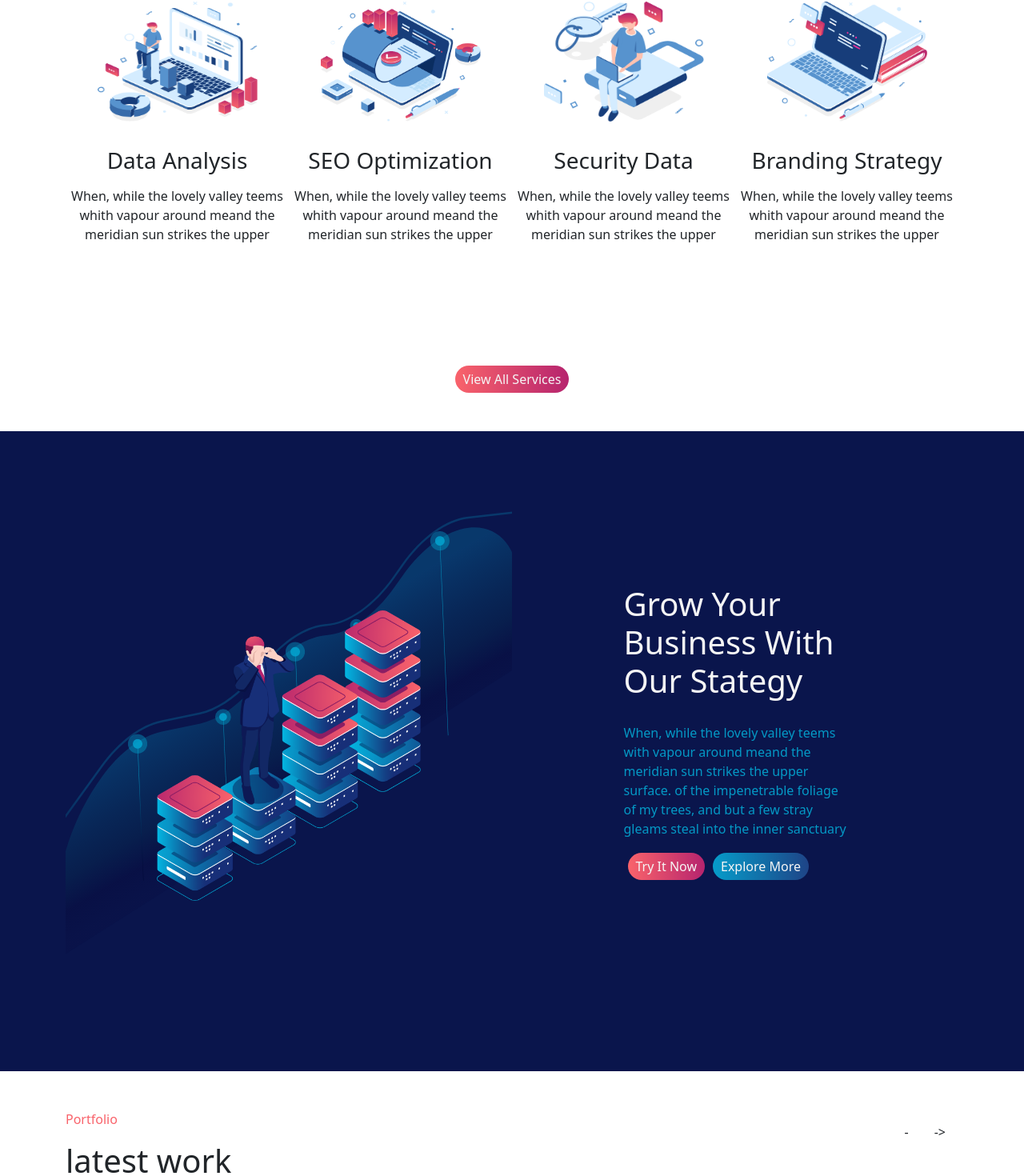
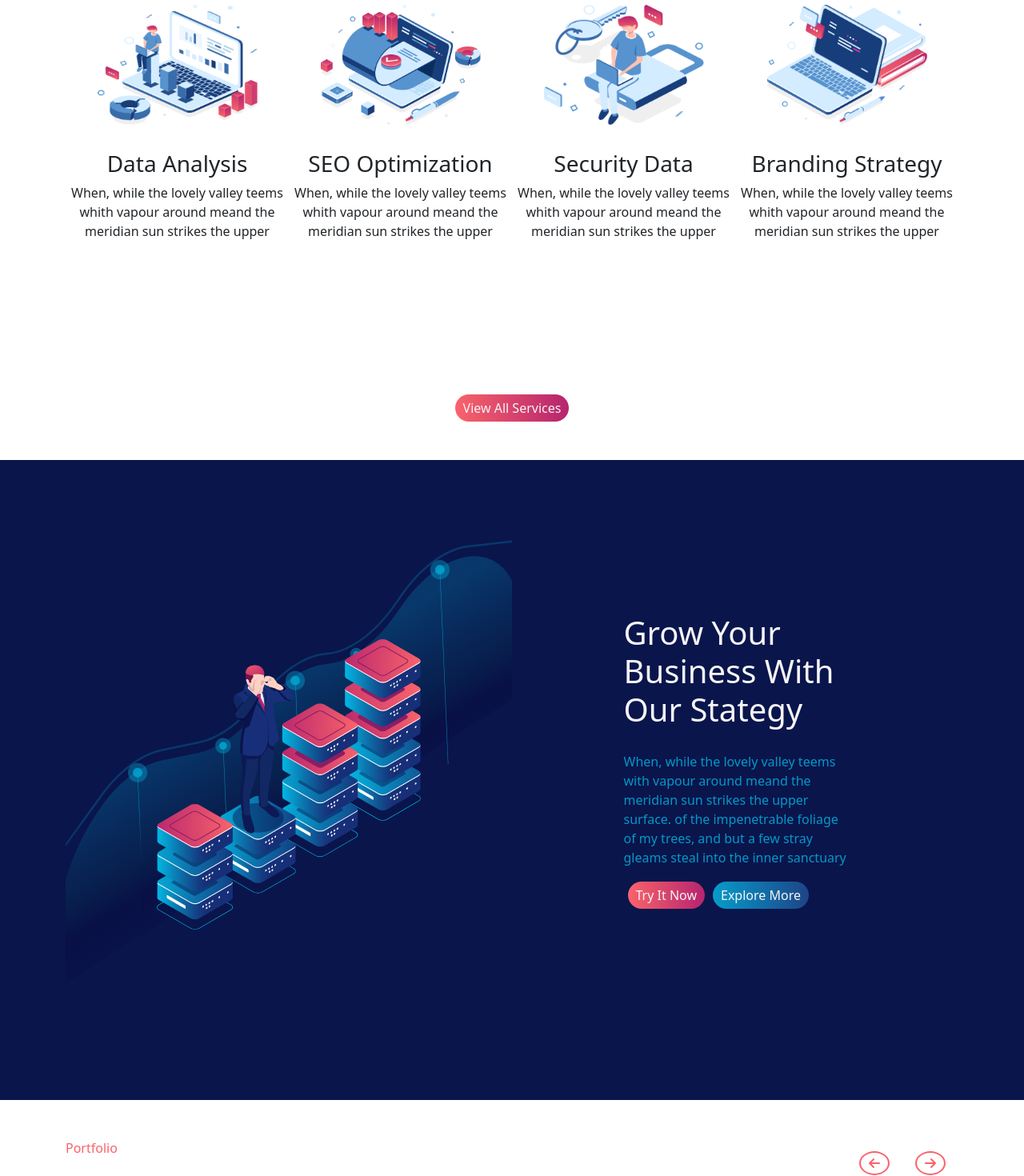
Before and after one commit to VincenzoDePetris/proj-html-vuejs, a Vue app: page / in a window 1280 px wide. Shown: the part 1081-2551 px from the top of the page at 80% size. Built offline with nearby package versions, Linux system fonts and the light colour scheme.

Commit message:
add: hover

```diff
--- a/src/assets/general.scss
+++ b/src/assets/general.scss
@@ -31,6 +31,16 @@ button {
     rgb(30, 68, 135)
   );
   color: whitesmoke;
+
+  &:hover {
+    background: linear-gradient(
+      to right,
+
+      #f9636b 0%,
+
+      #b6246e 100%
+    );
+  }
 }
 
 .orange-btn {
@@ -42,6 +52,15 @@ button {
     #b6246e 100%
   );
   color: whitesmoke;
+  &:hover {
+    background: linear-gradient(
+      to right,
+
+      rgb(6, 156, 202) 0%,
+
+      rgb(30, 68, 135)
+    );
+  }
 }
 
 .orange {
--- a/src/components/AppMain.vue
+++ b/src/components/AppMain.vue
@@ -38,7 +38,11 @@ export default {
 
 <template>
   <BusinessPlanning @exploreMore="clickedButton" @tryNow="clickedButton" />
-  <WhatWeDo @clickCard="clickedCard" @clickedButton="clickedButton" />
+  <WhatWeDo
+    @clickCard="clickedCard"
+    @clickedButton="clickedButton"
+    @clickArrow="clickedButton"
+  />
   <GrowBusiness @exploreMore="clickedButton" @tryNow="clickedButton" />
   <LatestWork @clickCard="clickedCard" />
   <Pricing @orderNow="clickedOrder" />
--- a/src/components/mainComponents/LatestWork.vue
+++ b/src/components/mainComponents/LatestWork.vue
@@ -38,10 +38,12 @@ export default {
         <h1><span>latest</span> work</h1>
       </div>
       <div class="d-flex">
-        <div class="m-3" @click="goPrev()">-</div>
-        <div class="m-3" @click="goNext()">-></div>
-        <!-- <div><font-awesome-icon icon="fa-solid fa-arrow-left" /></div> -->
-        <!-- <div><font-awesome-icon icon="fa-solid fa-arrow-right" /></div> -->
+        <div class="m-3 icon" @click="goPrev()">
+          <font-awesome-icon icon="fa-solid fa-arrow-left" />
+        </div>
+        <div class="m-3 icon" @click="goNext()">
+          <font-awesome-icon icon="fa-solid fa-arrow-right" />
+        </div>
       </div>
     </div>
     <div class="d-flex">
@@ -69,6 +71,16 @@ export default {
 </template>
 
 <style lang="scss" scoped>
+.icon {
+  color: #f9636b;
+  border: solid 2px #f9636b;
+  border-radius: 50%;
+  height: 30px;
+  padding: 5px 10px;
+  display: flex;
+  justify-content: center;
+  align-items: center;
+}
 .card {
   width: 35%;
   margin: 50px;
@@ -79,6 +91,16 @@ export default {
   font-size: 0.7rem;
   h5 {
     font-size: 1rem;
+  }
+  &:hover {
+    cursor: pointer;
+    background: linear-gradient(
+      to right,
+
+      #f9636b 0%,
+
+      #b6246e 100%
+    );
   }
 }
 
--- a/src/components/mainComponents/Pricing.vue
+++ b/src/components/mainComponents/Pricing.vue
@@ -34,7 +34,7 @@ export default {
           <p><b>Exceptional</b> Design</p>
 
           <button class="orange-btn mt-5" @click="$emit('orderNow')">
-            Order Now ->
+            Order Now <font-awesome-icon icon="fa-solid fa-arrow-right" />
           </button>
         </div>
       </div>
--- a/src/components/mainComponents/WhatWeDo.vue
+++ b/src/components/mainComponents/WhatWeDo.vue
@@ -6,7 +6,7 @@ export default {
       store,
     };
   },
-  emits: ["clickCard", "clickedButton"],
+  emits: ["clickCard", "clickedButton", "clickArrow"],
 };
 </script>
 
@@ -25,9 +25,16 @@ export default {
           style="width: 18rem"
           @click="$emit('clickCard')"
         >
-          <img :src="card.img" alt="" class="my-4" />
-          <h3 class="my-2">{{ card.title }}</h3>
-          <p class="my-2">{{ card.text }}</p>
+          <div class="image mt-1">
+            <img :src="card.img" alt="" class="my-4" />
+          </div>
+          <div class="body">
+            <h3 class="my-2">{{ card.title }}</h3>
+            <p class="my-2">{{ card.text }}</p>
+          </div>
+          <p class="icon" @click="$emit('clickArrow')">
+            <font-awesome-icon icon="fa-solid fa-arrow-right" />
+          </p>
         </div>
       </div>
       <div>
@@ -49,9 +56,31 @@ h1 {
   }
 }
 .card {
+  .icon {
+    color: white;
+  }
   img {
     width: 200px;
     height: 150px;
   }
+
+  &:hover {
+    background-color: rgb(10, 21, 76);
+    color: whitesmoke;
+    border-radius: 50px;
+    .image {
+      background-color: white;
+      border-radius: 50px;
+    }
+    .icon {
+      display: block;
+
+      text-align: center;
+
+      width: 25px;
+      background-color: #f9636b;
+      border-radius: 50%;
+    }
+  }
 }
 </style>
--- a/src/main.js
+++ b/src/main.js
@@ -14,6 +14,7 @@ import {
   faInstagram,
   faLinkedin,
 } from "@fortawesome/free-brands-svg-icons";
+import { faArrowRight, faArrowLeft } from "@fortawesome/free-solid-svg-icons";
 
 library.add(
   faStarEmpty,
@@ -21,7 +22,9 @@ library.add(
   faFacebook,
   faTwitter,
   faInstagram,
-  faLinkedin
+  faLinkedin,
+  faArrowRight,
+  faArrowLeft
 );
 
 const app = createApp(App);
```
